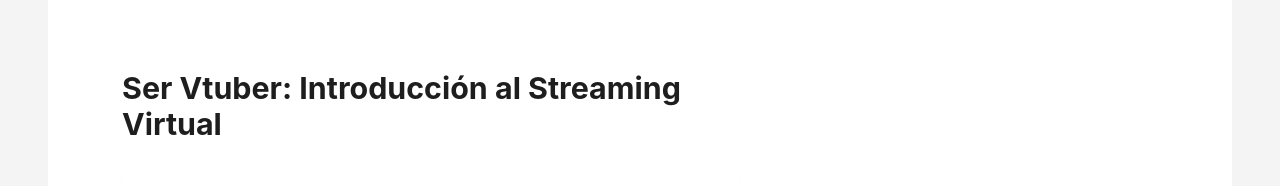
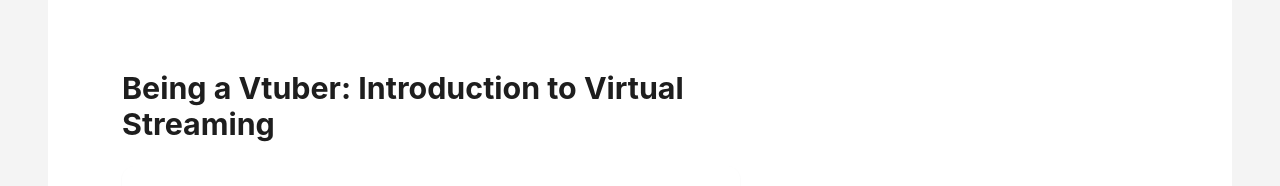
Before and after one commit to Segukun/HoloLearn, a React (Vite) app in the folder frontend/: page / in a window 1280 px wide. Shown: the part 2069-2255 px from the top of the page. Built offline with nearby package versions, Linux system fonts and the light colour scheme; no server answers; the HTML template or start-up script is replaced by a standard one.

Commit message:
pequeñas correcciones al front
un boton y un par de palabras

```diff
--- a/frontend/src/components/layout/HeroVtuber.jsx
+++ b/frontend/src/components/layout/HeroVtuber.jsx
@@ -9,7 +9,7 @@
       <section className="vtuber-section">
         <div className="vtuber-content">
           <div className="vtuber-text">
-            <h2>Ser Vtuber: Introducción al Streaming Virtual</h2>
+            <h2>Being a Vtuber: Introduction to Virtual Streaming</h2>
 
             <div className="vtuber-card">
               <div className="vtuber-sub">
--- a/frontend/src/components/layout/hero.jsx
+++ b/frontend/src/components/layout/hero.jsx
@@ -1,3 +1,4 @@
+import { Link } from "react-router-dom";
 import imgHeroImage from "../../../public/img/logos/heroimg.jpg"
 import "../../styles/components/hero.css"
 export default function Hero() {
@@ -13,7 +14,7 @@
           Level up your skills with streaming, programming, design, and wellness lessons — all in one place.
         </p>
 
-        <button className="hero-button">Explore Courses</button>
+        <Link to={"/courses"} className="hero-button">Explore Courses</Link>
       </div>
 
 
```
